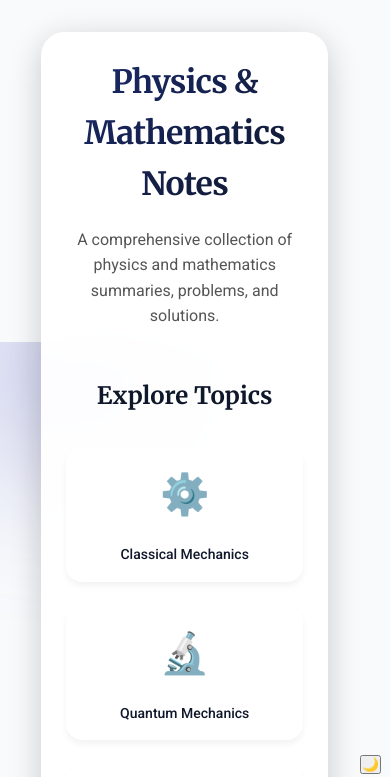
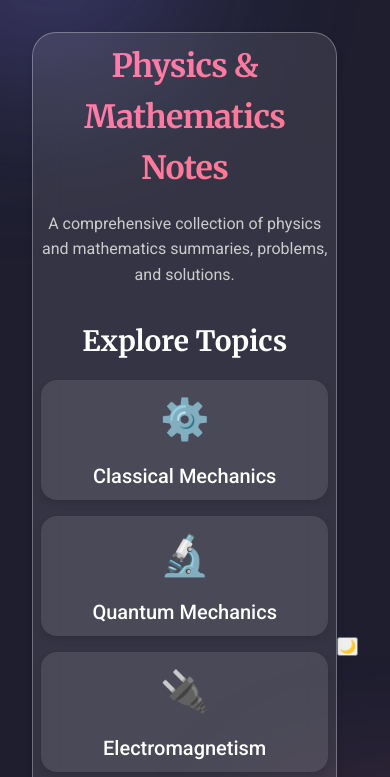
Before and after one commit to VillalobosCristian/PhysicsNotes, a plain HTML site: page index.html in a window 390 px wide. Shown: the top 777 px of the page. Drawn offline with Linux system fonts and the light colour scheme.

Commit message:
working v2

```diff
--- a/css/landing.css
+++ b/css/landing.css
@@ -1,175 +1,258 @@
-/* Landing Page Specific Styles */
+/* =========================
+   1. CSS Variables (Theming)
+   ========================= */
 :root {
-    --glass-bg: rgba(255, 255, 255, 0.95);
+    /* Glassmorphism Colors */
+    --glass-bg: rgba(255, 255, 255, 0.25);
     --glass-border: rgba(255, 255, 255, 0.3);
     --glass-shadow: rgba(0, 0, 0, 0.1);
-    --primary-gradient: linear-gradient(135deg, #2c5364, #203a43, #0f2027);
-    --accent-gradient: linear-gradient(135deg, #667eea, #764ba2);
-    --text-gradient: linear-gradient(135deg, #1a2a6c, #0f172a);
-    --math-primary: #1e90ff;
+
+    /* Gradient Backgrounds */
+    --primary-gradient: linear-gradient(135deg, #667eea, #764ba2);
+    --accent-gradient: linear-gradient(135deg, #ff758c, #ff7eb3);
+    --text-gradient: linear-gradient(135deg, #ff7eb3, #ff758c);
+
+    /* Color Palette */
+    --background-color: #1e1e2f;
+    --secondary-bg: rgba(255, 255, 255, 0.1);
+    --primary-color: #ffffff;
+    --secondary-color: #cccccc;
+    --math-primary: #ff758c;
+
+    /* Typography */
+    --font-primary: 'Roboto', sans-serif;
+    --font-secondary: 'Merriweather', serif;
+
+    /* Spacing */
+    --spacing-small: 0.5rem;
+    --spacing-medium: 1rem;
+    --spacing-large: 2rem;
+
+    /* Border Radius */
+    --radius-small: 8px;
+    --radius-medium: 16px;
+    --radius-large: 24px;
+
+    /* Shadows */
+    --shadow-light: 0 4px 6px rgba(0, 0, 0, 0.1);
+    --shadow-deep: 0 12px 24px rgba(0, 0, 0, 0.2);
+}
+
+/* Dark Mode Variables */
+@media (prefers-color-scheme: dark) {
+    :root {
+        --glass-bg: rgba(50, 50, 50, 0.4);
+        --glass-border: rgba(255, 255, 255, 0.2);
+        --glass-shadow: rgba(255, 255, 255, 0.1);
+        --background-color: #121212;
+        --secondary-bg: rgba(255, 255, 255, 0.05);
+        --primary-color: #e0e0e0;
+        --secondary-color: #a0a0a0;
+    }
+}
+
+/* =========================
+   2. Global Styles
+   ========================= */
+*,
+*::before,
+*::after {
+    box-sizing: border-box;
+    margin: 0;
+    padding: 0;
 }
 
 body {
-    font-family: 'Roboto', sans-serif;
+    font-family: var(--font-primary);
+    background: var(--background-color);
+    color: var(--primary-color);
+    line-height: 1.6;
+    min-height: 100vh;
+    overflow-x: hidden;
 }
 
+/* Smooth Scroll Behavior */
+html {
+    scroll-behavior: smooth;
+}
+
+/* =========================
+   3. Landing Page Layout
+   ========================= */
 .landing-page {
-    min-height: 100vh;
-    background: #f8fafc;
     display: flex;
     align-items: center;
     justify-content: center;
     position: relative;
+    padding: var(--spacing-large);
     overflow: hidden;
 }
 
 .gradient-bg {
     position: fixed;
-    width: 100vw;
-    height: 100vh;
+    top: 0;
+    left: 0;
+    width: 100%;
+    height: 100%;
+    z-index: -1;
     overflow: hidden;
 }
 
 .gradient-sphere {
     position: absolute;
     border-radius: 50%;
-    filter: blur(80px);
-    opacity: 0.5;
-    animation: float 10s ease-in-out infinite;
+    filter: blur(100px);
+    opacity: 0.6;
+    animation: float 20s ease-in-out infinite;
     will-change: transform;
 }
 
 .sphere-1 {
-    background: linear-gradient(135deg, #a8c0ff, #3f2b96);
-    width: 50vw;
-    height: 50vw;
-    top: -10%;
-    left: -10%;
+    background: var(--primary-gradient);
+    width: 60vw;
+    height: 60vw;
+    top: -20%;
+    left: -20%;
     animation-delay: 0s;
 }
 
 .sphere-2 {
-    background: linear-gradient(135deg, #667eea, #764ba2);
+    background: var(--accent-gradient);
     width: 40vw;
     height: 40vw;
-    bottom: -10%;
-    right: -10%;
-    animation-delay: -4s;
+    bottom: -20%;
+    right: -20%;
+    animation-delay: -10s;
 }
 
 @keyframes float {
-    0%, 100% { transform: translate(0, 0); }
-    50% { transform: translate(5%, 5%); }
+
+    0%,
+    100% {
+        transform: translate(0, 0) rotate(0deg);
+    }
+
+    50% {
+        transform: translate(10px, -10px) rotate(360deg);
+    }
 }
 
+/* =========================
+   4. Content Styling
+   ========================= */
 .landing-content {
-    max-width: 800px;
-    width: 90%;
-    padding: 2rem;
-    position: relative;
-    z-index: 1;
-}
-
-.glass-container {
-    background: var(--glass-bg);
-    backdrop-filter: blur(20px);
-    border: 1px solid rgba(255, 255, 255, 0.3);
-    border-radius: 24px;
-    padding: 3.5rem;
-    box-shadow: 0 8px 32px rgba(0, 0, 0, 0.2);
+    max-width: 900px;
+    width: 100%;
+    padding: var(--spacing-large);
+    background: var(--secondary-bg);
+    backdrop-filter: blur(15px);
+    border: 1px solid var(--glass-border);
+    border-radius: var(--radius-large);
+    box-shadow: var(--shadow-light);
     text-align: center;
     transition: transform 0.3s ease, box-shadow 0.3s ease;
 }
 
-.glass-container:hover {
-    transform: translateY(-5px);
-    box-shadow: 0 12px 40px var(--glass-shadow);
+.landing-content:hover {
+    transform: translateY(-10px);
+    box-shadow: var(--shadow-deep);
 }
 
-.glass-container h1 {
-    font-family: 'Merriweather', serif;
+.landing-content h1 {
+    font-family: var(--font-secondary);
     font-size: 3.5rem;
     font-weight: 700;
     background: var(--text-gradient);
     -webkit-background-clip: text;
     -webkit-text-fill-color: transparent;
-    margin-bottom: 1rem;
+    margin-bottom: var(--spacing-medium);
     letter-spacing: -0.02em;
     color: var(--math-primary);
 }
 
 .intro-text {
     font-size: 1.25rem;
-    color: var(--text-secondary);
-    margin-bottom: 3rem;
+    color: var(--secondary-color);
+    margin-bottom: var(--spacing-large);
     font-weight: 400;
 }
 
+/* =========================
+   5. Topic Navigation
+   ========================= */
 .topic-navigation h2 {
-    font-size: 1.5rem;
-    color: #0f172a;
-    margin-bottom: 2rem;
+    font-size: 1.75rem;
+    color: var(--primary-color);
+    margin-bottom: var(--spacing-medium);
 }
 
 .topic-grid {
     display: grid;
-    grid-template-columns: repeat(auto-fit, minmax(200px, 1fr));
-    gap: 1.5rem;
-    margin-bottom: 3rem;
+    grid-template-columns: repeat(auto-fit, minmax(220px, 1fr));
+    gap: var(--spacing-medium);
+    margin-bottom: var(--spacing-large);
 }
 
 .topic-card {
     display: flex;
     flex-direction: column;
     align-items: center;
-    padding: 2rem;
-    background-color: #ffffff;
+    padding: var(--spacing-large);
+    background-color: var(--secondary-bg);
     color: var(--math-primary);
-    border-radius: 16px;
-    box-shadow: 0 4px 6px rgba(0, 0, 0, 0.05);
+    border-radius: var(--radius-medium);
+    box-shadow: var(--shadow-light);
     transition: transform 0.3s ease, box-shadow 0.3s ease, background-color 0.3s ease;
+    cursor: pointer;
 }
 
 .topic-card:hover {
-    transform: translateY(-5px);
-    box-shadow: 0 12px 24px rgba(0, 0, 0, 0.2);
-    background-color: #e6f7ff;
+    transform: translateY(-10px);
+    box-shadow: var(--shadow-deep);
+    background-color: rgba(255, 255, 255, 0.2);
 }
 
 .topic-icon {
-    font-size: 2.5rem;
-    margin-bottom: 1rem;
+    font-size: 3rem;
+    margin-bottom: var(--spacing-small);
     color: var(--math-primary);
 }
 
 .topic-title {
-    color: #0f172a;
+    color: var(--primary-color);
+    font-size: 1.25rem;
     font-weight: 500;
+    text-align: center;
 }
 
+/* =========================
+   6. Call-to-Action Button
+   ========================= */
 .enter-button {
     display: inline-flex;
     align-items: center;
     gap: 0.75rem;
     background: var(--primary-gradient);
-    color: #ffffff;
-    padding: 1rem 2rem;
-    border-radius: 12px;
-    font-weight: 500;
+    color: var(--primary-color);
+    padding: 0.75rem 2rem;
+    border-radius: var(--radius-small);
+    font-size: 1rem;
+    font-weight: 600;
+    text-decoration: none;
     transition: all 0.3s ease;
-    box-shadow: 0 4px 12px rgba(0, 0, 0, 0.1);
+    box-shadow: var(--shadow-light);
     cursor: pointer;
 }
 
 .enter-button:hover {
-    transform: translateY(-2px);
-    box-shadow: 0 8px 24px rgba(0, 0, 0, 0.15);
+    transform: translateY(-4px);
+    box-shadow: var(--shadow-deep);
     background: var(--accent-gradient);
 }
 
 .enter-button:focus {
-    outline: 2px solid #ffffff;
-    outline-offset: 2px;
+    outline: 2px solid var(--primary-color);
+    outline-offset: 4px;
 }
 
 .enter-button svg {
@@ -177,34 +260,32 @@ body {
 }
 
 .enter-button:hover svg {
-    transform: translateX(4px);
+    transform: translateX(6px);
 }
 
-/* Dark Mode Styles */
-:root.dark-mode {
-    --glass-bg: rgba(50, 50, 50, 0.8);
-    --glass-border: rgba(255, 255, 255, 0.2);
-    --glass-shadow: rgba(255, 255, 255, 0.1);
-    --text-gradient: linear-gradient(135deg, #ffffff, #dddddd);
+/* =========================
+   7. Responsive Enhancements
+   ========================= */
+@media (max-width: 1024px) {
+    .landing-content h1 {
+        font-size: 3rem;
+    }
+
+    .topic-icon {
+        font-size: 2.5rem;
+    }
+
+    .enter-button {
+        padding: 0.7rem 1.75rem;
+    }
 }
 
-.glass-container.dark-mode {
-    background: var(--glass-bg);
-    border: 1px solid var(--glass-border);
-    box-shadow: 0 8px 32px var(--glass-shadow);
-}
-
-.glass-container.dark-mode h1 {
-    background: var(--text-gradient);
-}
-
-/* Responsive Enhancements */
 @media (max-width: 768px) {
-    .glass-container {
-        padding: 2rem;
+    .landing-content {
+        padding: var(--spacing-medium);
     }
 
-    .glass-container h1 {
+    .landing-content h1 {
         font-size: 2.5rem;
     }
 
@@ -213,13 +294,22 @@ body {
     }
 
     .topic-grid {
-        grid-template-columns: 1fr;
+        grid-template-columns: repeat(auto-fit, minmax(180px, 1fr));
+    }
+
+    .topic-card {
+        padding: var(--spacing-medium);
+    }
+
+    .enter-button {
+        padding: 0.6rem 1.5rem;
+        font-size: 0.95rem;
     }
 }
 
-@media (max-width: 600px) {
-    .glass-container {
-        padding: 1.5rem;
+@media (max-width: 480px) {
+    .landing-content {
+        padding: var(--spacing-small);
     }
 
     .landing-content h1 {
@@ -230,11 +320,32 @@ body {
         font-size: 1rem;
     }
 
+    .topic-grid {
+        grid-template-columns: 1fr;
+    }
+
     .topic-card {
-        padding: 1rem;
+        padding: var(--spacing-small);
     }
 
     .enter-button {
-        padding: 0.8rem 1.5rem;
+        padding: 0.5rem 1.25rem;
+        font-size: 0.9rem;
     }
 }
+
+/* =========================
+   8. Accessibility Enhancements
+   ========================= */
+/* Reduced Motion Preference */
+@media (prefers-reduced-motion: reduce) {
+    .gradient-sphere {
+        animation: none;
+    }
+
+    .landing-content,
+    .topic-card,
+    .enter-button {
+        transition: none;
+    }
+}
--- a/css/styles.css
+++ b/css/styles.css
@@ -403,3 +403,25 @@ h1, h2, h3, h4, h5, h6 {
 .link-preview-tooltip:hover {
     opacity: 1;
 }
+
+/* Workflow Section Styles */
+#workflow {
+    padding: 2rem;
+    background-color: var(--background-color);
+    color: var(--text-color);
+}
+
+#workflow h2 {
+    font-size: 2rem;
+    margin-bottom: 1rem;
+}
+
+#workflow ol {
+    list-style-type: decimal;
+    padding-left: 1.5rem;
+}
+
+#workflow li {
+    margin-bottom: 0.75rem;
+    line-height: 1.5;
+}
```
Also changed, not shown: js/dark-mode.js (+20 -5 lines), notes.html (+6 -0 lines), notes/classical_mechanics/dynamics/readme.md (added), 1 other file.
